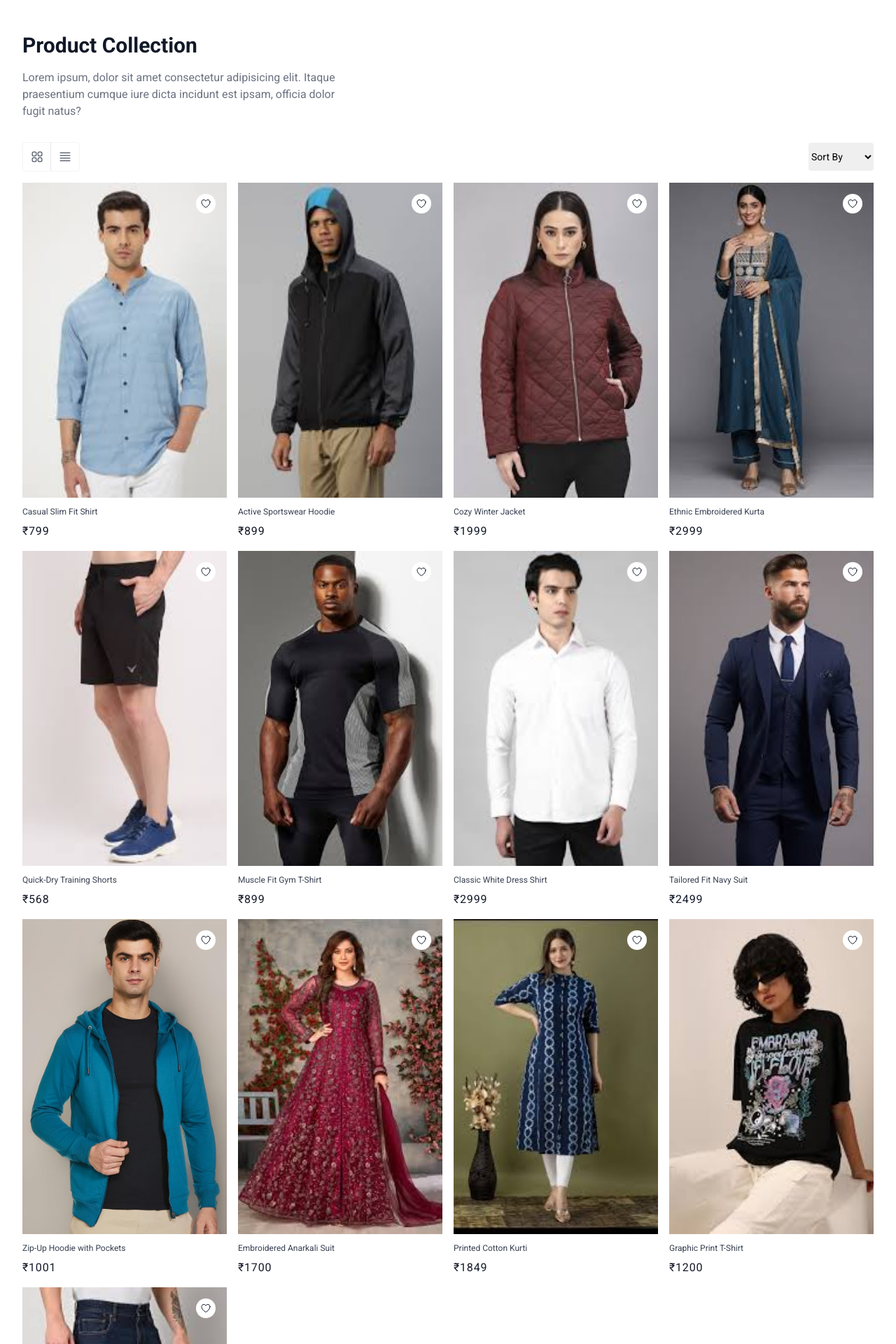
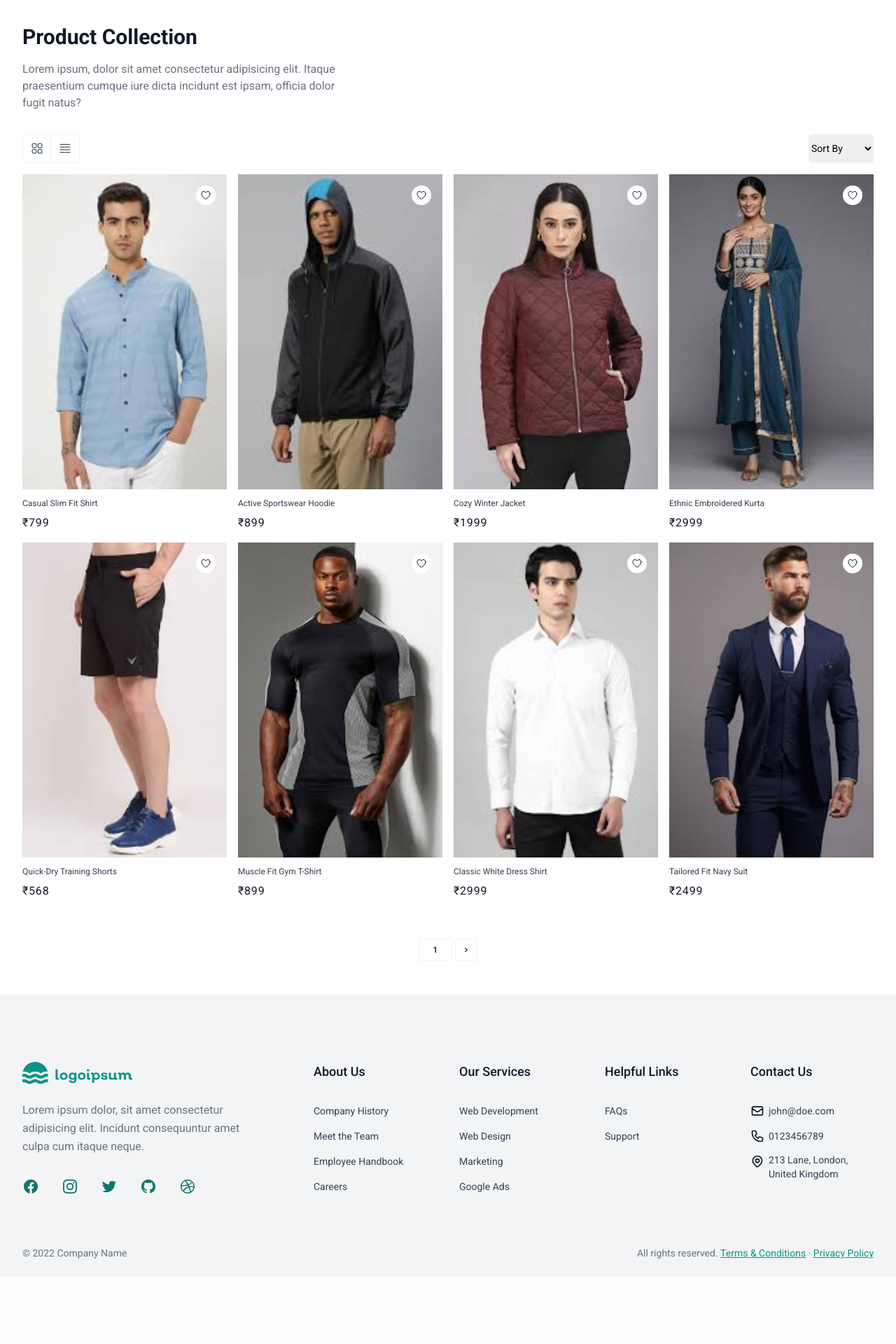
Before and after one commit to rebin03/Ecommerce-django, a Django app: page /product/all/ in a window 1280 px wide. Shown: the part 865-2785 px from the top of the page at 70% size. After the commit the page ends 2663 px from the top, so only its background shows below. Run offline with Django 5.2, Linux system fonts and the light colour scheme; a user stored in the database is signed in; data comes from the database, SQL or seed files in the repository; both versions use the stored data as it was after the commit; some libraries are stand-ins or nearby versions.

Commit message:
Added context processors for count cart items

```diff
--- a/ecommerce/settings.py
+++ b/ecommerce/settings.py
@@ -69,6 +69,7 @@ TEMPLATES = [
                 'django.template.context_processors.request',
                 'django.contrib.auth.context_processors.auth',
                 'django.contrib.messages.context_processors.messages',
+                'store.context_processors.cart_count_context'
             ],
         },
     },
--- /dev/null
+++ b/store/context_processors.py
@@ -0,0 +1,10 @@
+
+def cart_count_context(request):
+
+    count = 0
+
+    if request.user.is_authenticated:
+
+        count = request.user.cart.cart_item.filter(is_order_placed=False).count()
+
+    return {'item_count': count}
--- a/store/templates/base.html
+++ b/store/templates/base.html
@@ -214,7 +214,7 @@
                         <span
                             class="absolute -top-1 -right-1 inline-flex h-5 w-5 items-center justify-center rounded-full bg-red-600 text-xs font-bold text-white"
                         >
-                            3
+                            {{item_count}}
                         </span>
                     </a>
 
@@ -245,6 +245,11 @@
                             id="userMenuDropdown"
                             class="absolute right-0 mt-2 hidden w-48 bg-white rounded-md shadow-lg z-10"
                         >
+                            <span
+                                class="block font-bold bg-teal-200 px-4 py-1 text-sm text-black-700"
+                            >
+                                HELLO {{request.user | upper}}
+                            </span>
                             <a
                                 href="#"
                                 class="block px-4 py-2 text-sm text-gray-700 hover:bg-gray-100"
--- a/store/templates/index.html
+++ b/store/templates/index.html
@@ -122,8 +122,8 @@
 <!-- Banner end -->
 
 <!-- Product section start -->
-<section id="collection">
-    <div class="mx-auto max-w-screen-xl px-4 py-8 sm:px-6 sm:py-12 lg:px-8">
+<section id="collection" class="mt-7">
+    <div class="mx-auto max-w-screen-xl px-4 py-8 sm:px-6 sm:py-2 lg:px-8">
       <header>
         <h2 class="text-xl font-bold text-gray-900 sm:text-3xl">Product Collection</h2>
 
@@ -188,7 +188,7 @@
       </div>
 
       <ul class="mt-4 grid gap-4 sm:grid-cols-2 lg:grid-cols-4">
-        {% for p in products %}
+        {% for p in page_obj.object_list %}
         <li class="relative">
             <a href="{% url 'product-detail' p.id %}" class="group block overflow-hidden">
 
@@ -243,6 +243,54 @@
         {% endfor %}
       </ul>
     </div>
+
+    <div class="flex justify-center my-12">
+      <div class="inline-flex justify-center gap-1">
+        {%if page_obj.has_previous %}
+        <a
+          href="?page={{page_obj.previous_page_number}}"
+          class="inline-flex size-8 items-center justify-center rounded border border-gray-100 bg-white text-gray-900 rtl:rotate-180"
+        >
+          <span class="sr-only">Prev Page</span>
+          <svg xmlns="http://www.w3.org/2000/svg" class="size-3" viewBox="0 0 20 20" fill="currentColor">
+            <path
+              fill-rule="evenodd"
+              d="M12.707 5.293a1 1 0 010 1.414L9.414 10l3.293 3.293a1 1 0 01-1.414 1.414l-4-4a1 1 0 010-1.414l4-4a1 1 0 011.414 0z"
+              clip-rule="evenodd"
+            />
+          </svg>
+        </a>
+        {% endif %}
+
+        <div>
+          <label for="PaginationPage" class="sr-only">Page</label>
+
+          <input
+            type="number"
+            class="h-8 w-12 rounded border border-gray-100 bg-white p-0 text-center text-xs font-medium text-gray-900 [-moz-appearance:_textfield] [&::-webkit-inner-spin-button]:m-0 [&::-webkit-inner-spin-button]:appearance-none [&::-webkit-outer-spin-button]:m-0 [&::-webkit-outer-spin-button]:appearance-none"
+            min="1"
+            value="{{page_obj.number}}"
+            id="PaginationPage"
+          />
+        </div>
+
+        {%if page_obj.has_next %}
+        <a
+          href="?page={{page_obj.next_page_number}}"
+          class="inline-flex size-8 items-center justify-center rounded border border-gray-100 bg-white text-gray-900 rtl:rotate-180"
+        >
+          <span class="sr-only">Next Page</span>
+          <svg xmlns="http://www.w3.org/2000/svg" class="size-3" viewBox="0 0 20 20" fill="currentColor">
+            <path
+              fill-rule="evenodd"
+              d="M7.293 14.707a1 1 0 010-1.414L10.586 10 7.293 6.707a1 1 0 011.414-1.414l4 4a1 1 0 010 1.414l-4 4a1 1 0 01-1.414 0z"
+              clip-rule="evenodd"
+            />
+          </svg>
+        </a>
+        {% endif %}
+      </div>
+    </div>
 </section>
 <!-- Product section end -->
 {% endblock %}
--- a/store/views.py
+++ b/store/views.py
@@ -7,6 +7,7 @@ from twilio.rest import Client
 from django.contrib import messages
 from django.contrib.auth import authenticate, login, logout
 import os
+from django.core.paginator import Paginator, EmptyPage, PageNotAnInteger
 
 # Create your views here.
 
@@ -150,9 +151,22 @@ class ProductListView(View):
     def get(self, request, *args, **kwargs):
 
         qs = Product.objects.all()
+        p = Paginator(qs, 8)
+
+        page_number = request.GET.get('page')
+
+        try:
+            page_obj = p.get_page(page_number)  # returns the desired page object
+        except PageNotAnInteger:
+            # if page_number is not an integer then assign the first page
+            page_obj = p.page(1)
+        except EmptyPage:
+            # if page is empty then return last page
+            page_obj = p.page(p.num_pages)
 
         context = {
-            'products': qs
+            # 'products': qs,
+            'page_obj': page_obj
         }
 
         return render(request, self.template_name, context)
```
Also changed, not shown: db.sqlite3.
